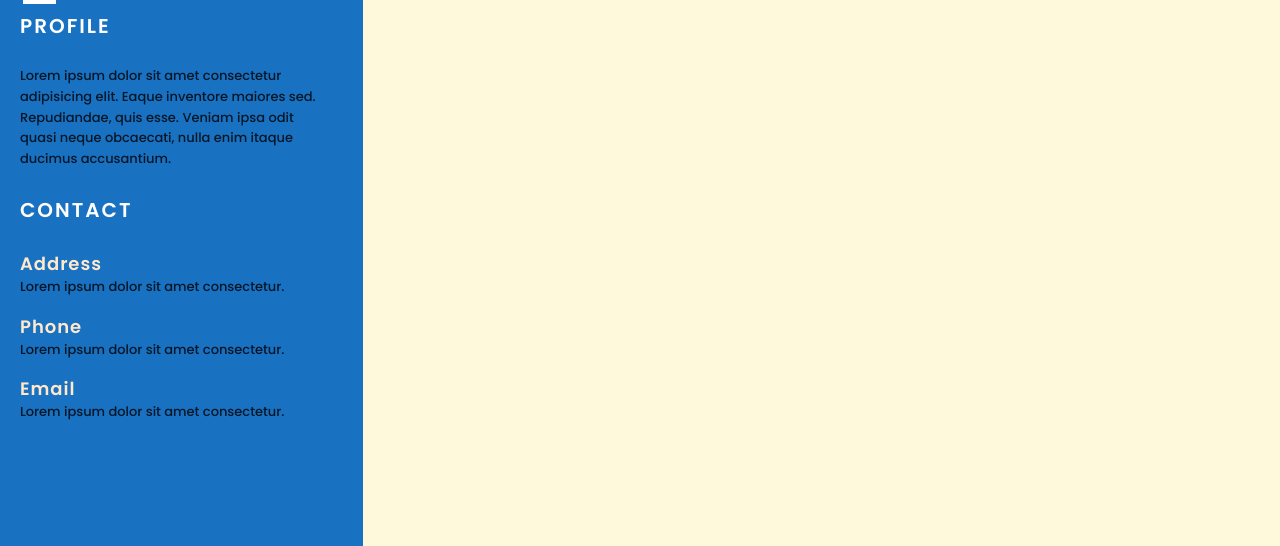
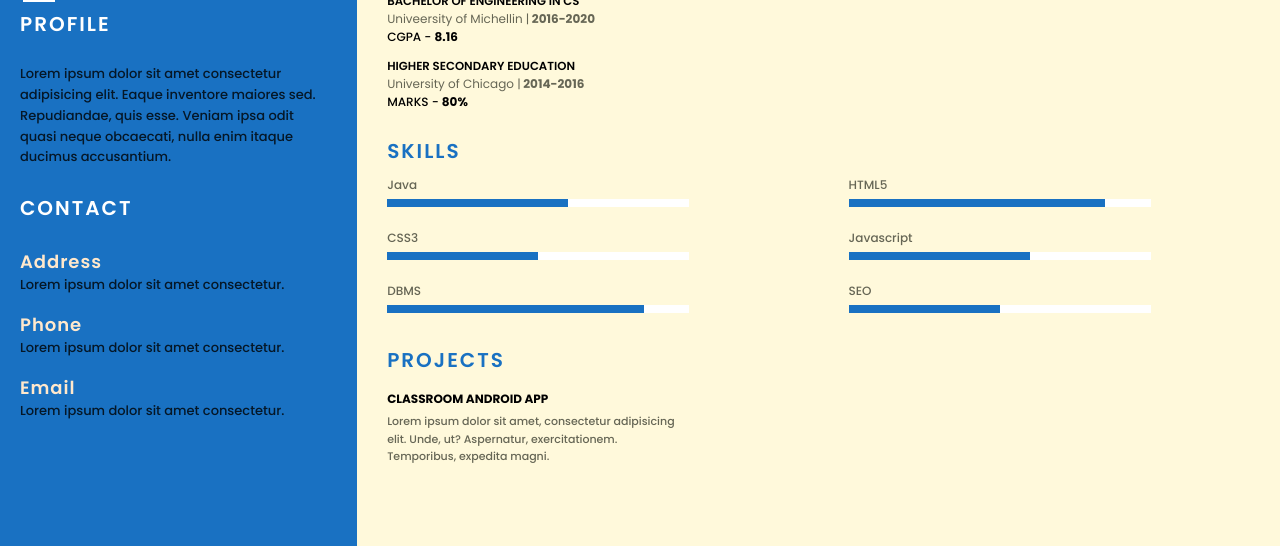
Before and after one commit to apand03/Resume-Template-Example-1, a plain HTML site: page index.html in a window 1280 px wide. Shown: the part 254-800 px from the top of the page. Drawn offline with Linux system fonts and the light colour scheme.

Commit message:
Added Changes to the about details section

```diff
--- a/index.html
+++ b/index.html
@@ -42,7 +42,84 @@
           </div>
         </div>
       </div>
-      <div class="about"></div>
+      <!-- Right col , About -->
+      <div class="about">
+        <!-- Work Experience -->
+        <div class="work">
+          <h2 class="title">work experience</h2>
+          <div class="company company-1">
+            <header>
+              <div class="timestamp">
+                <h3 class="year">2018 - Current</h3>
+              </div>
+              <p class="designation">android application development</p>
+              <p class="company-name">Classroom-College Management App</p>
+              <p class="description work-summary">Lorem ipsum dolor sit amet consectetur adipisicing elit. Non deleniti
+                asperiores velit nostrum facilis laborum eius sit totam nam? Dolore.</p>
+            </header>
+          </div>
+        </div>
+        <!--End of Work Experience -->
+
+        <!-- Education Details -->
+        <div class="education">
+          <h2 class="title">Education</h2>
+          <div class="degree degree-1">
+            <h3 class="degree-name">Bachelor of Engineering in cs</h3>
+            <p class="organisation-name">Univeersity of Michellin |<span class="timestamp"> 2016-2020</span></p>
+            <span class="marks">cgpa - <span>8.16</span></span>
+          </div>
+          <div class="degree degree-2">
+            <h3 class="degree-name">Higher Secondary Education</h3>
+            <p class="organisation-name">University of Chicago |<span class="timestamp"> 2014-2016</span></p>
+            <span class="marks">Marks - <span>80%</span></span>
+          </div>
+        </div>
+        <!--End of Education Details -->
+
+        <!-- Skills -->
+        <div class="skills">
+          <h2 class="title">skills</h2>
+          <div class="grid grid-2-cols">
+            <div class="skill skill-1">
+              <p class="skill-name">Java</p>
+              <span class="progress-bar"></span>
+            </div>
+            <div class="skill skill-2">
+              <p class="skill-name">HTML5</p>
+              <span class="progress-bar"></span>
+            </div>
+            <div class="skill skill-3">
+              <p class="skill-name">CSS3</p>
+              <span class="progress-bar"></span>
+            </div>
+            <div class="skill skill-4">
+              <p class="skill-name">Javascript</p>
+              <span class="progress-bar"></span>
+            </div>
+            <div class="skill skill-5">
+              <p class="skill-name">DBMS</p>
+              <span class="progress-bar"></span>
+            </div>
+            <div class="skill skill-6">
+              <p class="skill-name">SEO</p>
+              <span class="progress-bar"></span>
+            </div>
+          </div>
+        </div>
+        <!--End of Skills -->
+
+        <!-- Projects -->
+        <div class="projects">
+          <h2 class="title">projects</h2>
+          <div class="project project-1">
+            <h3 class="project-name">classroom android app</h3>
+            <p class="description">Lorem ipsum dolor sit amet, consectetur adipisicing elit. Unde, ut? Aspernatur,
+              exercitationem. Temporibus, expedita magni.</p>
+          </div>
+        </div>
+        <!--End of Projects -->
+      </div>
     </div>
   </div>
 </body>
--- a/styles.css
+++ b/styles.css
@@ -18,7 +18,7 @@ html {
 }
 .grid-2-cols {
   grid-template-columns: 20rem 1fr;
-  gap: 1rem;
+  gap: 3rem;
 }
 
 .title {
@@ -110,6 +110,136 @@ img {
   top: -60%;
   left: 1.5%;
 }
+
+/** About **/
+
+.about .title {
+  margin: 0 0 0.5rem 0;
+  color: #1971c2;
+}
+.about .grid-2-cols {
+  grid-template-columns: 1fr 1fr;
+}
+
+/** Work **/
+.work .company header {
+  padding: 0.5rem 0;
+}
+.company header .designation {
+  font-size: 1.2rem;
+  text-transform: uppercase;
+  font-weight: 600;
+  margin: 0.5rem 0 0 0;
+}
+
+.company header .company-name {
+  font-weight: 600;
+  color: #478dce;
+  margin-bottom: 0.5rem;
+}
+
+.company header .description {
+  max-width: 30rem;
+  color: #665;
+}
+/** End of Work **/
+
+/** Education **/
+
+.education .title {
+  margin-top: 2rem;
+}
+
+.education h3.degree-name {
+  text-transform: uppercase;
+  font-weight: 600;
+  margin-top: 0.8rem;
+}
+
+.education .organisation-name {
+  font-size: 1.2rem;
+  color: #665;
+}
+
+span.timestamp {
+  font-weight: 700;
+}
+
+.marks {
+  display: block;
+  font-size: 1.2rem;
+  text-transform: uppercase;
+  margin-bottom: 1.2rem;
+  font-weight: 500;
+}
+
+.marks span {
+  font-weight: 700;
+}
+
+/** End of Education **/
+
+/** Skills **/
+
+.skills .title {
+  margin: 2.5rem 0 1rem 0;
+}
+
+.skill .skill-name {
+  font-size: 1.2rem;
+  font-weight: 500;
+  margin-bottom: 0.5rem;
+  color: #665;
+}
+
+.skill span {
+  display: block;
+  width: 70%;
+  height: 35%;
+  /* border: 1px solid #000; */
+  background-color: rgb(255, 255, 255);
+  position: relative;
+}
+
+.skill span::before {
+  content: "";
+  position: absolute;
+  width: 60%;
+  background-color: #1971c2;
+  height: 100%;
+}
+
+.skill-2 span::before,
+.skill-5 span::before {
+  width: 85%;
+}
+
+.skill-3 span::before,
+.skill-6 span::before {
+  width: 50%;
+}
+
+/** End of Skills **/
+
+/** Projects **/
+
+.projects .title {
+  margin: 4rem 0 1.5rem 0;
+}
+
+.projects .project-name {
+  text-transform: uppercase;
+  font-size: 1.2rem;
+  margin-bottom: 0.5rem;
+}
+
+.projects .description {
+  font-size: 1.1rem;
+  max-width: 30rem;
+  color: #665;
+}
+
+/** End of Projects **/
 
 @media (min-width: 768px) {
   .grid-2-cols {
```
